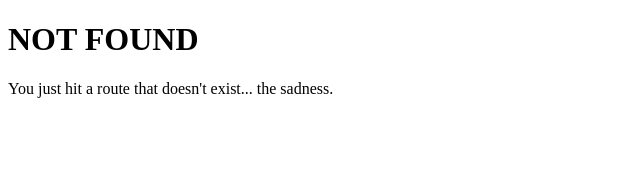
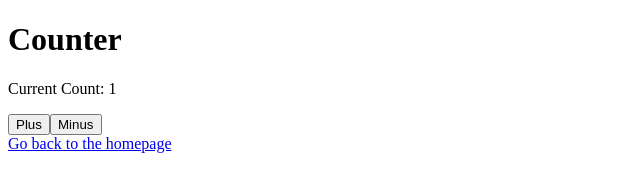
Before and after one commit to vish448/firstGatsbySite, a Gatsby site: page /counter in a window 1280 px wide. Before the commit this address had no page. Shown: the whole page, without its empty margins (0-640 px from the left). Built offline with nearby package versions, Linux system fonts and the light colour scheme; Gatsby itself is replaced by a stand-in of ours.

Commit message:
Adding a counte page and a link to a home page

```diff
--- /dev/null
+++ b/src/pages/counter.js
@@ -0,0 +1,34 @@
+import React from 'react';
+import Link from 'gatsby-link'
+
+
+class counter extends React.Component{
+  constructor(){
+    super()
+    this.state = {count:1}
+  }
+  render(){
+    return(
+        <div>
+          <h1>Counter</h1>
+          <p>Current Count: {this.state.count}</p>
+          <button
+            onClick={()=>
+              this.setState(prevState => ({
+                count:prevState.count + 1,
+              }))
+            }>Plus</button>
+          <button
+            onClick={()=>
+              this.setState(prevState=>({
+                count:prevState.count - 1,
+              }))
+            }>Minus</button><br/>
+          <Link to="/">Go back to the homepage</Link>
+        </div>
+
+    )
+  }
+}
+
+export default counter;
--- a/src/pages/index.js
+++ b/src/pages/index.js
@@ -9,7 +9,8 @@
       <br/>Currently, I am experimenting with React Native and looking for new opportunity in this area.</p>
     <p>You can reach me out at vishangsoni@gmail.com</p>
     <p>Link to my <a href="https://github.com/vish448" target="_blank">Github Repo</a></p>
-    <Link to="/page-2/">Go to page 2</Link>
+    <Link to="/page-2/">Go to page 2</Link><br/>
+    <Link to="/counter/">Counter Page</Link>
   </div>
 )
 
```
